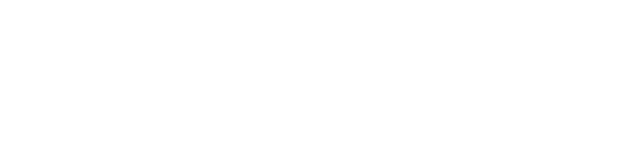
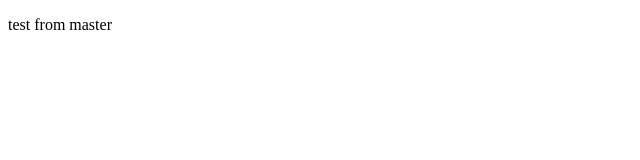
Before and after one commit to eechon88888/testerwinrepo, a plain HTML site: page index.html in a window 1280 px wide. Shown: the whole page, without its empty margins (0-640 px from the left). Drawn offline with Linux system fonts and the light colour scheme.

Commit message:
Update index.html

```diff
--- a/index.html
+++ b/index.html
@@ -3,9 +3,8 @@
 <head>
 	<title>This is just a test</title>
 
-
 </head>
 <body>
-
+	<p>test from master</p>
 </body>
 </html>
```
